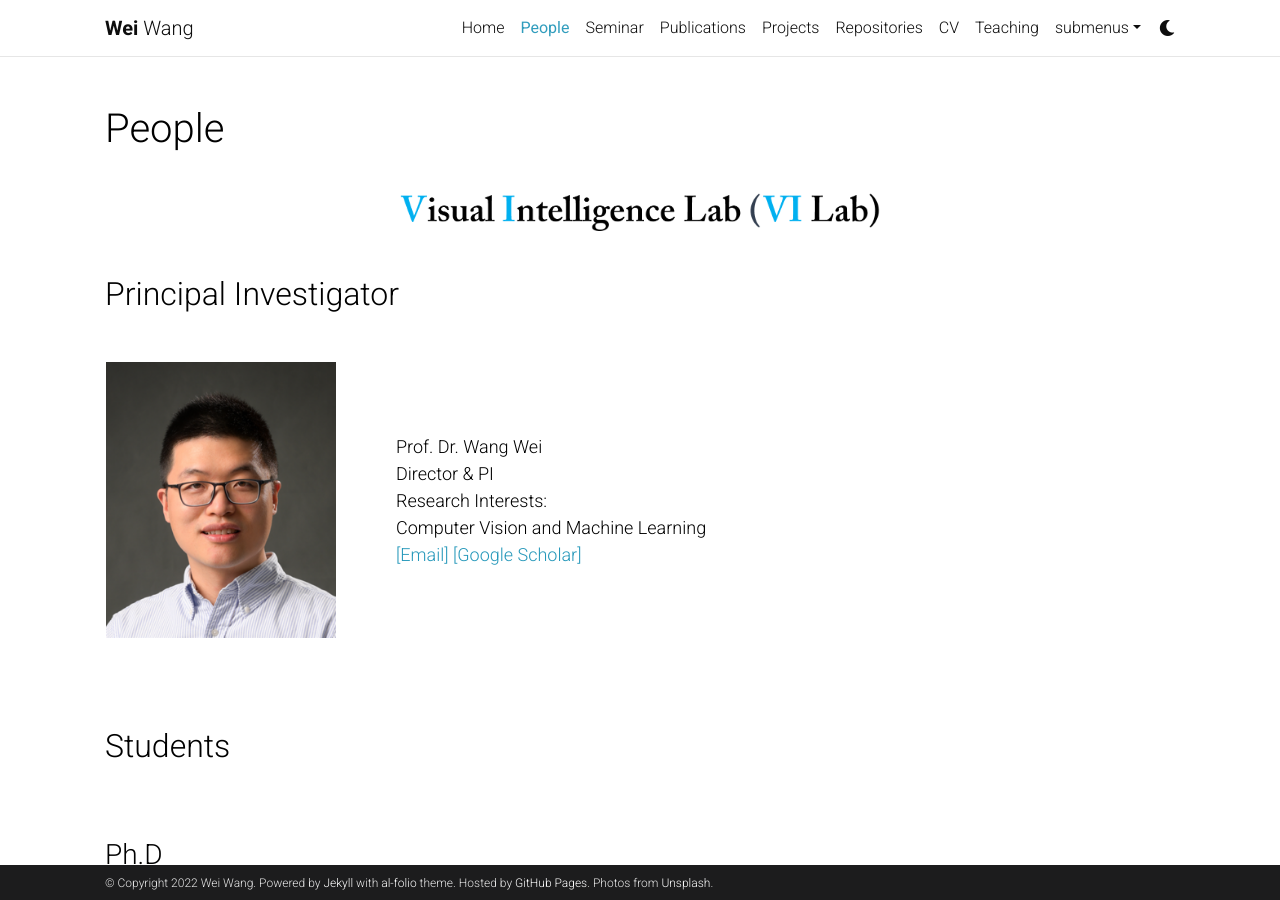
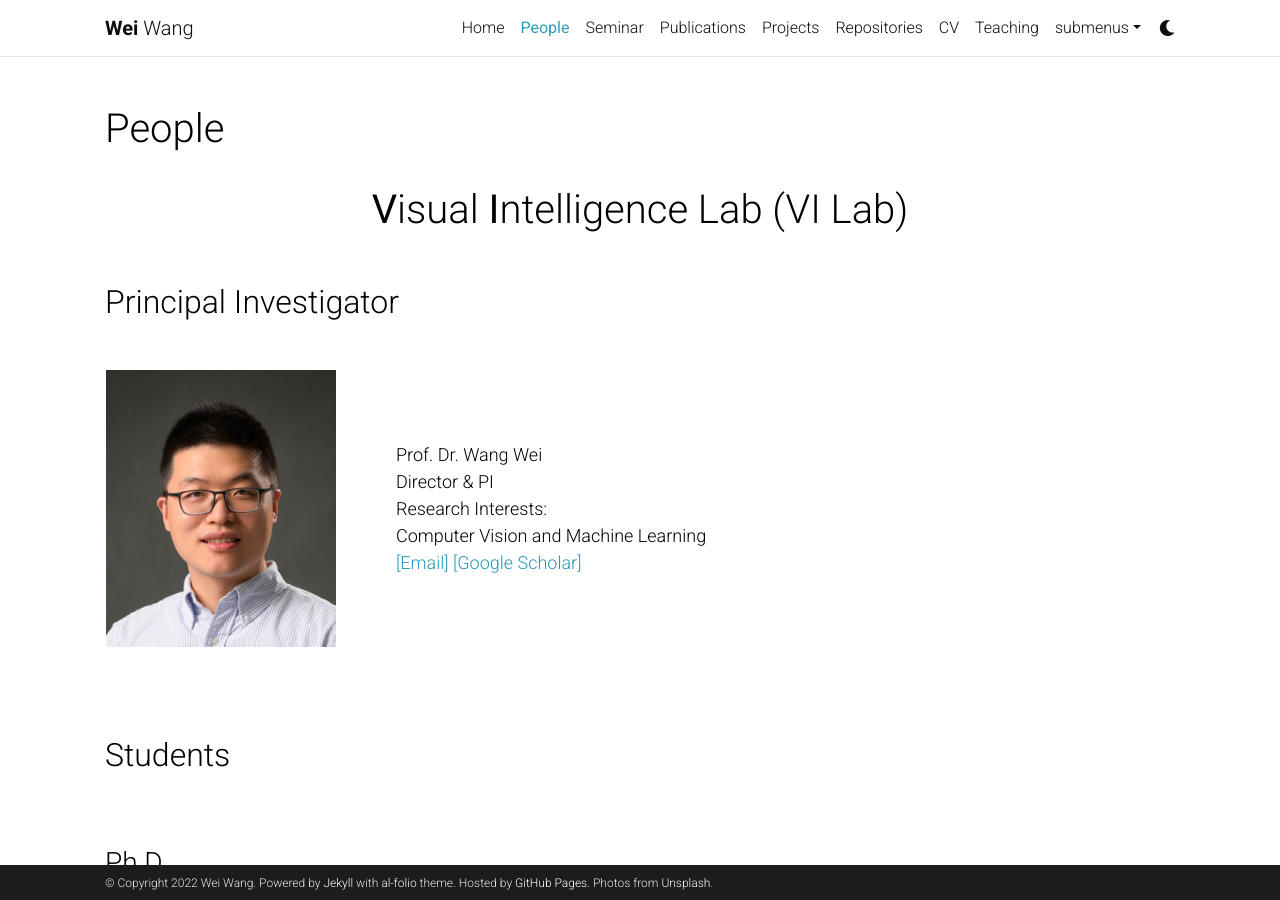
Before and after one commit to WeiWangTrento/WeiWangTrento.github.io, a Jekyll site: the page built from _pages/People.md, in a window 1280 px wide and 900 px high. Built offline with Jekyll 4.4.1, drawn with Linux system fonts in a browser that asks for light colours; comment, search, counter and statistics services are not loaded; a style sheet for code colours, icons or effects is not loaded.

Commit message:
Update People.md

```diff
--- a/_pages/People.md
+++ b/_pages/People.md
@@ -9,7 +9,7 @@ nav: true
 	<tr>
 		<td width="1200"  align="center">
 			<center>
-			<img src="https://raw.githubusercontent.com/WeiWangTrento/WeiWangTrento.github.io/master/assets/img/people_imgs/lab_logo.png" width=480/>
+			<h1><b>V</b>isual <b>I</b>ntelligence Lab (VI Lab)</h1>
 			</center>
 		</td>
    </tr>
```
